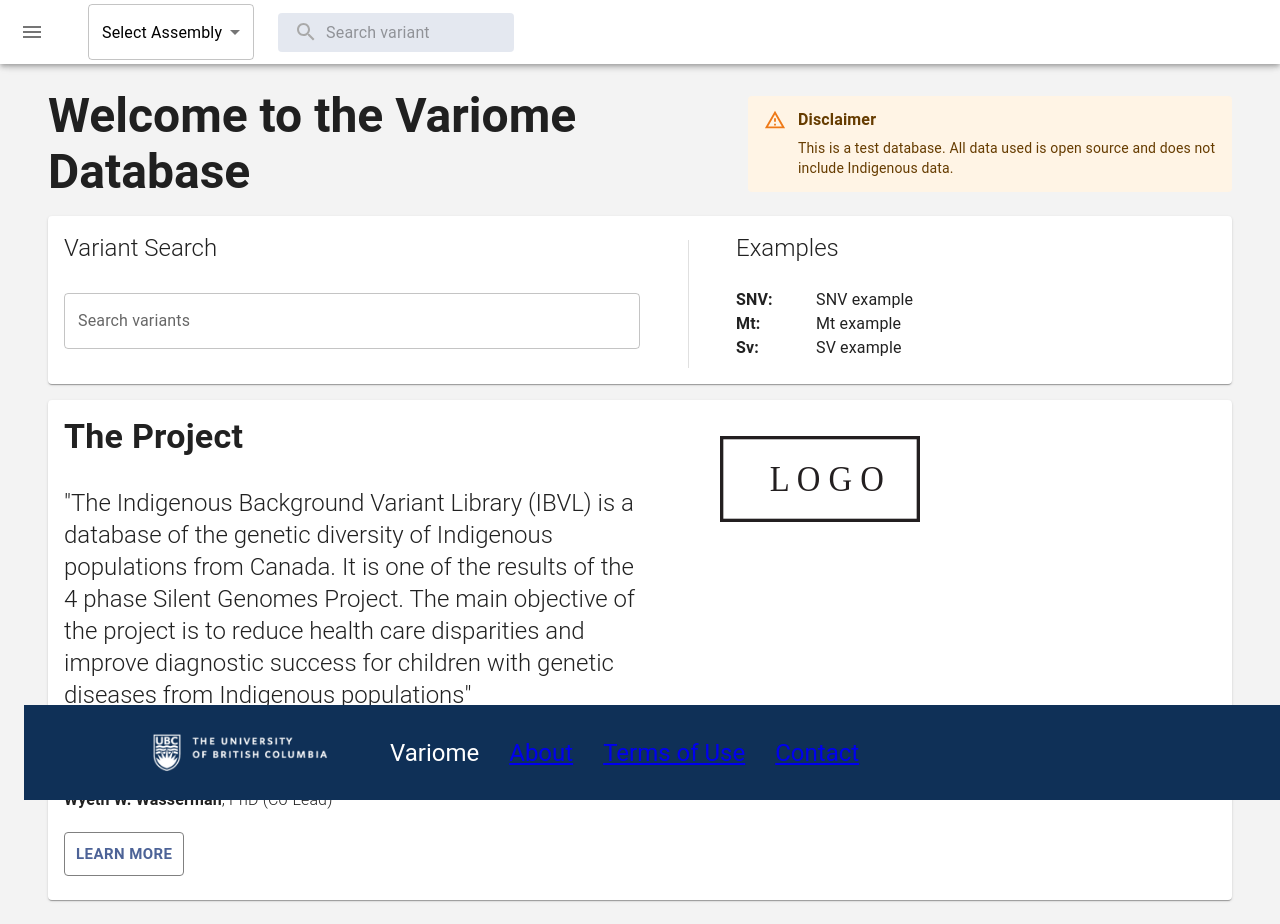
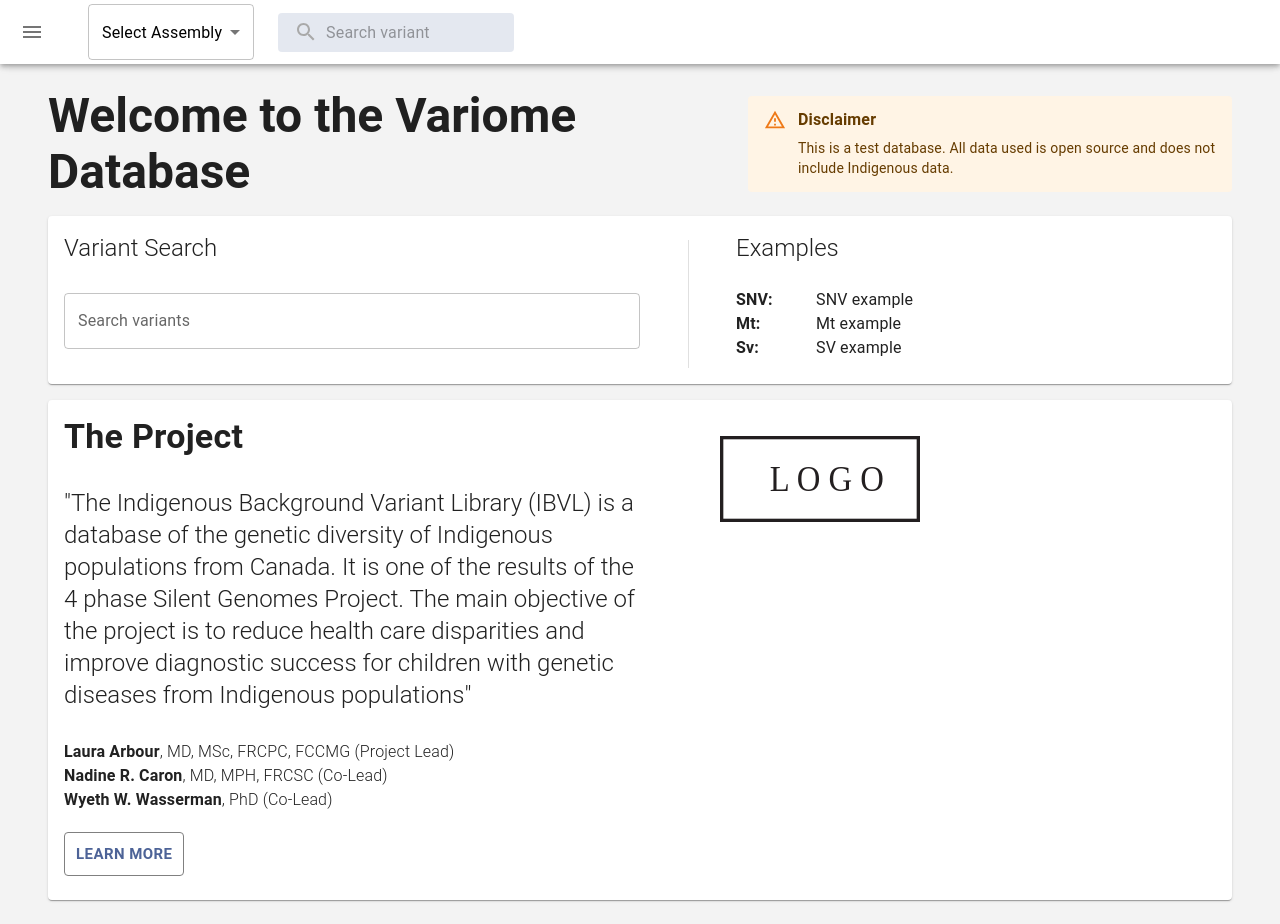
Before and after one commit to wassermanlab/variome, a React (Create React App) app in the folder app/: page / in a window 1280 px wide. Built offline with nearby package versions, Linux system fonts and the light colour scheme.

Commit message:
remove footer

```diff
--- a/app/src/layouts/navbar.js
+++ b/app/src/layouts/navbar.js
@@ -301,29 +301,6 @@ export default function AppNavBar() {
                     <Route path="/dashboard" exact element={ <Dashboard/> } />
                 </Routes>
 
-                <Box sx={{ position: 'fixed', bottom: 0, width: '100%', bgcolor: '#0F3057' }}>
-                    <Box sx={{ display: 'flex', alignItems: 'center', p: 2 }}>
-                        <img src="/ubclogo.jpg" alt="Variome Logo" style={{ width: 200, marginRight: 10, marginLeft: 100 }} />
-                        <Typography variant="h5" component="div" sx={{ color: 'white', marginRight: '30px', marginLeft: '40px' }}>
-                            Variome
-                        </Typography>
-                        <Typography variant="h5" component="div" sx={{ color: 'white', marginRight: '30px' }}>
-                        <Link href="/about" color="inherit">
-                            About
-                        </Link>
-                        </Typography>
-                        <Typography variant="h5" component="div" sx={{ color: 'white', marginRight: '30px' }}>
-                        <Link href="/terms" color="inherit">
-                            Terms of Use
-                        </Link>
-                        </Typography>
-                        <Typography variant="h5" component="div" sx={{ color: 'white' }}>
-                        <Link href="/contact" color="inherit">
-                            Contact
-                        </Link>
-                        </Typography>
-                    </Box>
-                </Box>
 
             </Main>
         </Box>
```
